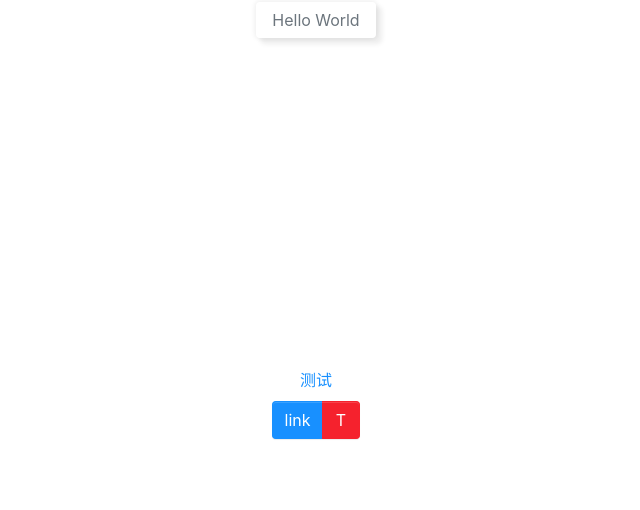
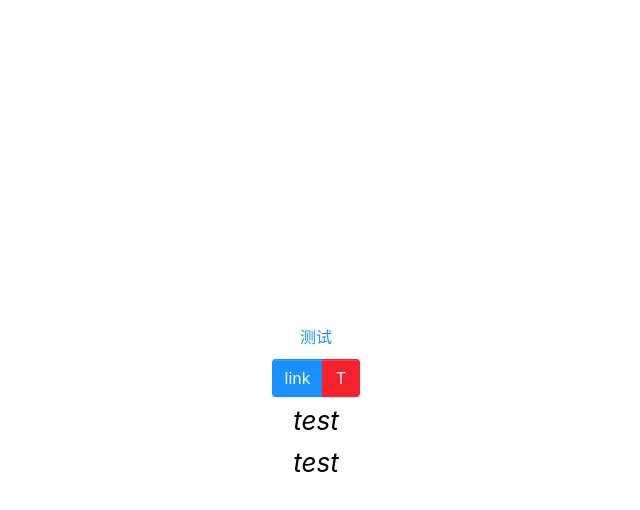
Before and after one commit to YeeZC/sabre-ui, a React (Create React App) app: page / in a window 1280 px wide. Shown: the top 510 px of the page, without its empty margins (324-964 px from the left). Built offline with nearby package versions, Linux system fonts and the light colour scheme.

Commit message:
Icon 基础实现

```diff
--- a/src/App.tsx
+++ b/src/App.tsx
@@ -1,8 +1,8 @@
 import React from 'react';
 import './App.css';
-import Message from './components/Message';
 import Button, {Group} from "./components/Button";
 import Link from './components/Link';
+import Icon from "./components/Icon";
 function App() {
   return (
     <div className="App">
@@ -14,8 +14,8 @@ function App() {
             console.log('hello')
         }}>T</Button>
           </Group>
-        <Message text="Hello World" type="info"/>
-
+          <Icon type={"alipay"}/>
+          <Icon type={"test"}/>
       </header>
     </div>
   );
--- /dev/null
+++ b/src/components/Icon/_style.scss
@@ -0,0 +1,21 @@
+@keyframes icon-spin {
+  from {
+    transform: rotate(0deg);
+  }
+  to {
+    transform: rotate(360deg);
+  }
+}
+
+.icon {
+  width: 1em; height: 1em;
+  vertical-align: -0.15em;
+  fill: currentColor;
+  overflow: hidden;
+}
+
+
+.icon-spin:before {
+  display: inline-block;
+  animation: icon-spin infinite 1s linear;
+}
--- /dev/null
+++ b/src/components/Icon/index.tsx
@@ -0,0 +1,22 @@
+import React from 'react';
+import classname from "classnames";
+
+export declare interface IconProps {
+    type: string,
+    spinning?: boolean
+}
+
+const Icon: React.FC<IconProps> = ({type, spinning}) => {
+    const classes = classname('icon', {
+        [`icon-${type}`]: type,
+        'icon-spin': spinning
+    })
+
+    return (<span><i className={classes} style={{color: "black"}}>test</i></span>)
+}
+
+Icon.defaultProps = {
+    spinning: false
+}
+
+export default Icon;
--- a/src/styles/index.scss
+++ b/src/styles/index.scss
@@ -1,5 +1,6 @@
 @import 'variables';
 @import 'mixin';
 @import "reboot";
+@import "../components/Icon/style";
 @import '../components/Button/style';
 @import '../components/Message/style';
```
Also changed, not shown: 2 other files (tests, documents, lock files or other folders).
